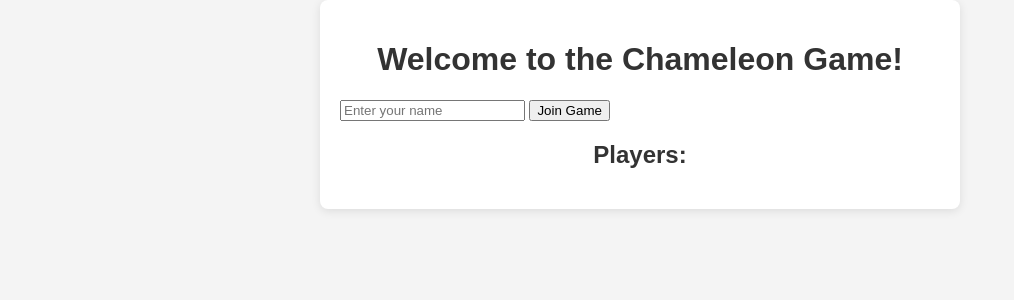
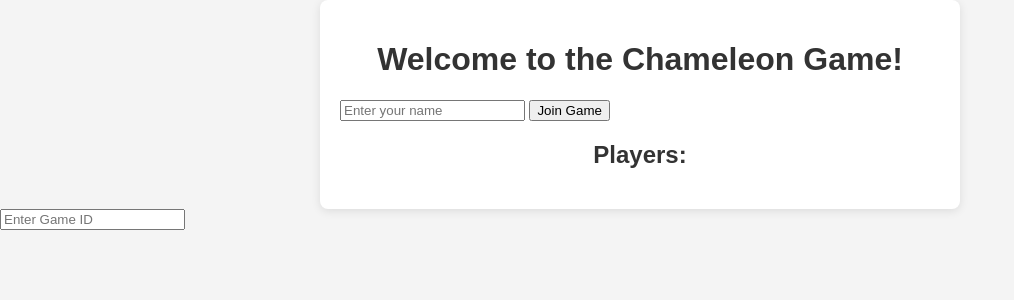
Before and after one commit to neidaskr/Game-chameleon-for-raspberry-pi, a Flask app: page / in a window 1280 px wide. Shown: the top 300 px of the page, without its empty margins (0-1014 px from the left). Run offline with Flask 3, Linux system fonts and the light colour scheme; some libraries are stand-ins or nearby versions.

Commit message:
Add files via upload

```diff
--- a/chameleon_game/app.py
+++ b/chameleon_game/app.py
@@ -1,6 +1,6 @@
-from flask import Flask, render_template, request, session
-from flask_socketio import SocketIO, emit
 import random
+from flask import Flask, render_template, request, session, redirect, url_for
+from flask_socketio import SocketIO, emit, join_room
 
 app = Flask(__name__)
 app.secret_key = 'your_secret_key'
@@ -8,6 +8,9 @@ socketio = SocketIO(app)
 
 # Game state
 games = {}
+
+def generate_game_id():
+    return ''.join(random.choices('ABCDEFGHIJKLMNPQRSTUVWXYZ123456789', k=6))
 
 @app.route('/')
 def index():
@@ -19,13 +22,16 @@ def handle_join(data):
     game_id = data['game_id']
 
     if game_id not in games:
-        games[game_id] = {'players': [], 'word': '', 'chameleon': '', 'clues': [], 'votes': {}}
+        # Game does not exist, create it
+        games[game_id] = {'players': [], 'word': None, 'chameleon': None, 'clues': [], 'votes': {}}
 
-    games[game_id]['players'].append(username)
-    session['username'] = username
-    session['game_id'] = game_id
-
-    emit('player_joined', {'username': username}, broadcast=True)
+    if username not in games[game_id]['players']:
+        games[game_id]['players'].append(username)
+        session['username'] = username
+        session['game_id'] = game_id
+        join_room(game_id)
+        print(f"{username} has joined room {game_id}")
+        emit('player_joined', {'players': games[game_id]['players']}, room=game_id)
 
 @app.route('/game')
 def game():
@@ -33,7 +39,7 @@ def game():
 
 @socketio.on('start_game')
 def start_game(data):
-    game_id = data['game_id']
+    game_id = session['game_id']
     words = ['apple', 'banana', 'cherry']  # Example word list
     word = random.choice(words)
 
@@ -41,7 +47,7 @@ def start_game(data):
     chameleon_index = random.randint(0, len(games[game_id]['players']) - 1)
     games[game_id]['chameleon'] = games[game_id]['players'][chameleon_index]
 
-    emit('game_started', {'word': word, 'chameleon': games[game_id]['chameleon']}, broadcast=True)
+    emit('game_started', {'word': word, 'chameleon': games[game_id]['chameleon']}, room=game_id)
 
 @socketio.on('submit_clue')
 def submit_clue(data):
@@ -50,7 +56,7 @@ def submit_clue(data):
     username = session['username']
 
     games[game_id]['clues'].append({'username': username, 'clue': clue})
-    emit('new_clue', {'username': username, 'clue': clue}, broadcast=True)
+    emit('new_clue', {'username': username, 'clue': clue}, room=game_id)
 
 @socketio.on('vote')
 def vote(data):
@@ -59,17 +65,12 @@ def vote(data):
     username = session['username']
 
     games[game_id]['votes'][username] = voted_username
-    emit('new_vote', {'voted_username': voted_username}, broadcast=True)
+    emit('new_vote', {'voted_username': voted_username}, room=game_id)
 
 @socketio.on('end_game')
 def end_game(data):
     game_id = session['game_id']
-    chameleon = games[game_id]['chameleon']
-    votes = games[game_id]['votes']
 
-    # Determine the result
-    # Logic to determine if the chameleon was guessed correctly
-    emit('game_ended', {'chameleon': chameleon, 'votes': votes}, broadcast=True)
 
 if __name__ == '__main__':
-    socketio.run(app, host='0.0.0.0', port=5000)
+    socketio.run(app, host='0.0.0.0', port=5000, debug=True)
--- a/chameleon_game/static/js/script.js
+++ b/chameleon_game/static/js/script.js
@@ -3,23 +3,32 @@ document.addEventListener('DOMContentLoaded', () => {
 
     const nameInput = document.getElementById('nameInput');
     const joinButton = document.getElementById('joinButton');
+    const gameIdInput = document.getElementById('gameIdInput'); // Get the game ID input
     const lobby = document.getElementById('lobby');
     const gameScreen = document.getElementById('gameScreen');
     const clueInput = document.getElementById('clueInput');
     const clueButton = document.getElementById('clueButton');
     const voteButton = document.getElementById('voteButton');
     const resultsScreen = document.getElementById('resultsScreen');
+    const playerList = document.getElementById('playerList'); // Get the player list element
 
     let playerName;
+    let gameId;
     let isChameleon = false;
 
     joinButton.addEventListener('click', () => {
         playerName = nameInput.value;
-        if (playerName) {
-            socket.emit('join', playerName);
+        gameId = gameIdInput.value; // Get the game ID from the input
+        if (playerName && gameId) {
+            socket.emit('join', { username: playerName, game_id: gameId }); // Send game ID
             lobby.style.display = 'none';
             gameScreen.style.display = 'block';
         }
+    });
+
+    socket.on('player_joined', (data) => {
+        console.log('Player joined:', data);
+        updatePlayerList(data.players);
     });
 
     socket.on('game_start', (data) => {
@@ -29,7 +38,7 @@ document.addEventListener('DOMContentLoaded', () => {
 
     clueButton.addEventListener('click', () => {
         const clue = clueInput.value;
-        socket.emit('send_clue', { clue, playerName });
+        socket.emit('submit_clue', { clue: clue, playerName: playerName });
         clueInput.value = '';
     });
 
@@ -46,4 +55,13 @@ document.addEventListener('DOMContentLoaded', () => {
         // Update UI with results
         resultsScreen.style.display = 'block';
     });
+
+    function updatePlayerList(players) {
+        playerList.innerHTML = ''; // Clear existing list
+        players.forEach(player => {
+            const li = document.createElement('li');
+            li.textContent = player;
+            playerList.appendChild(li);
+        });
+    }
 });
--- a/chameleon_game/templates/game.html
+++ b/chameleon_game/templates/game.html
@@ -36,3 +36,4 @@
     <script src="{{ url_for('static', filename='js/script.js') }}"></script>
 </body>
 </html>
+<ul id="playerList"></ul>
--- a/chameleon_game/templates/index.html
+++ b/chameleon_game/templates/index.html
@@ -23,3 +23,4 @@
     <script src="{{ url_for('static', filename='js/script.js') }}"></script>
 </body>
 </html>
+<input type="text" id="gameIdInput" placeholder="Enter Game ID">
```
